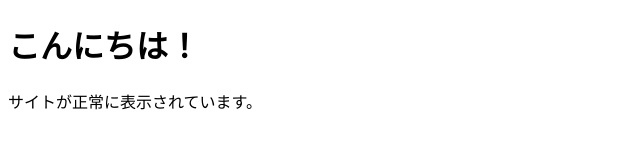
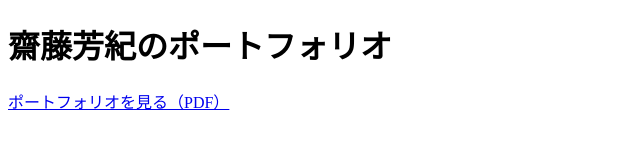
Before and after one commit to MUNUSOE/portfolio, a plain HTML site: page index.html in a window 1280 px wide. Shown: the whole page, without its empty margins (0-640 px from the left). Drawn offline with Linux system fonts and the light colour scheme.

Commit message:
Update index.html

```diff
--- a/index.html
+++ b/index.html
@@ -2,10 +2,10 @@
 <html>
   <head>
     <meta charset="UTF-8">
-    <title>My Portfolio</title>
+    <title>Portfolio</title>
   </head>
   <body>
-    <h1>こんにちは！</h1>
-    <p>サイトが正常に表示されています。</p>
+    <h1>齋藤芳紀のポートフォリオ</h1>
+    <p><a href="ポートフォリオ_齋藤芳紀.pdf" target="_blank">ポートフォリオを見る（PDF）</a></p>
   </body>
 </html>
```
